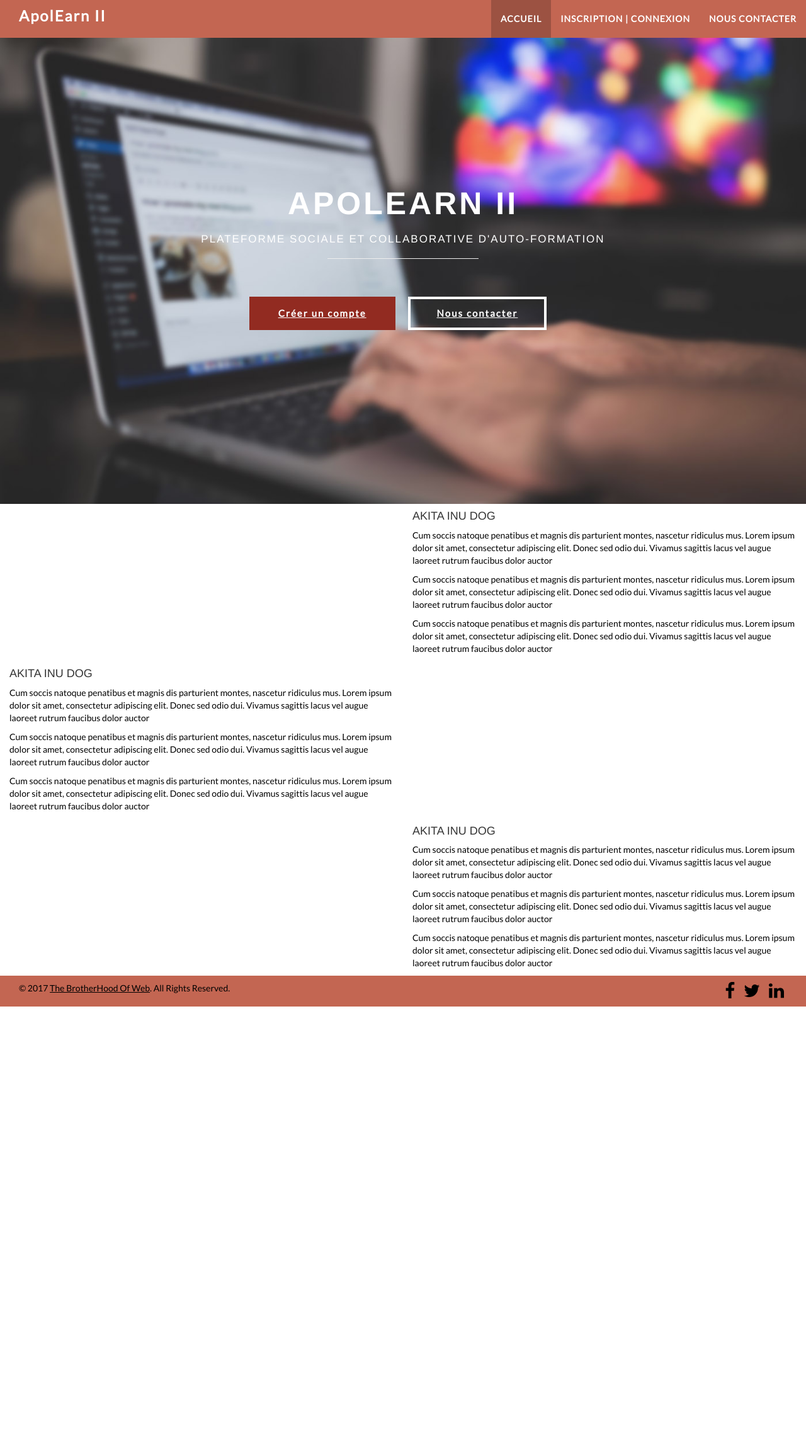
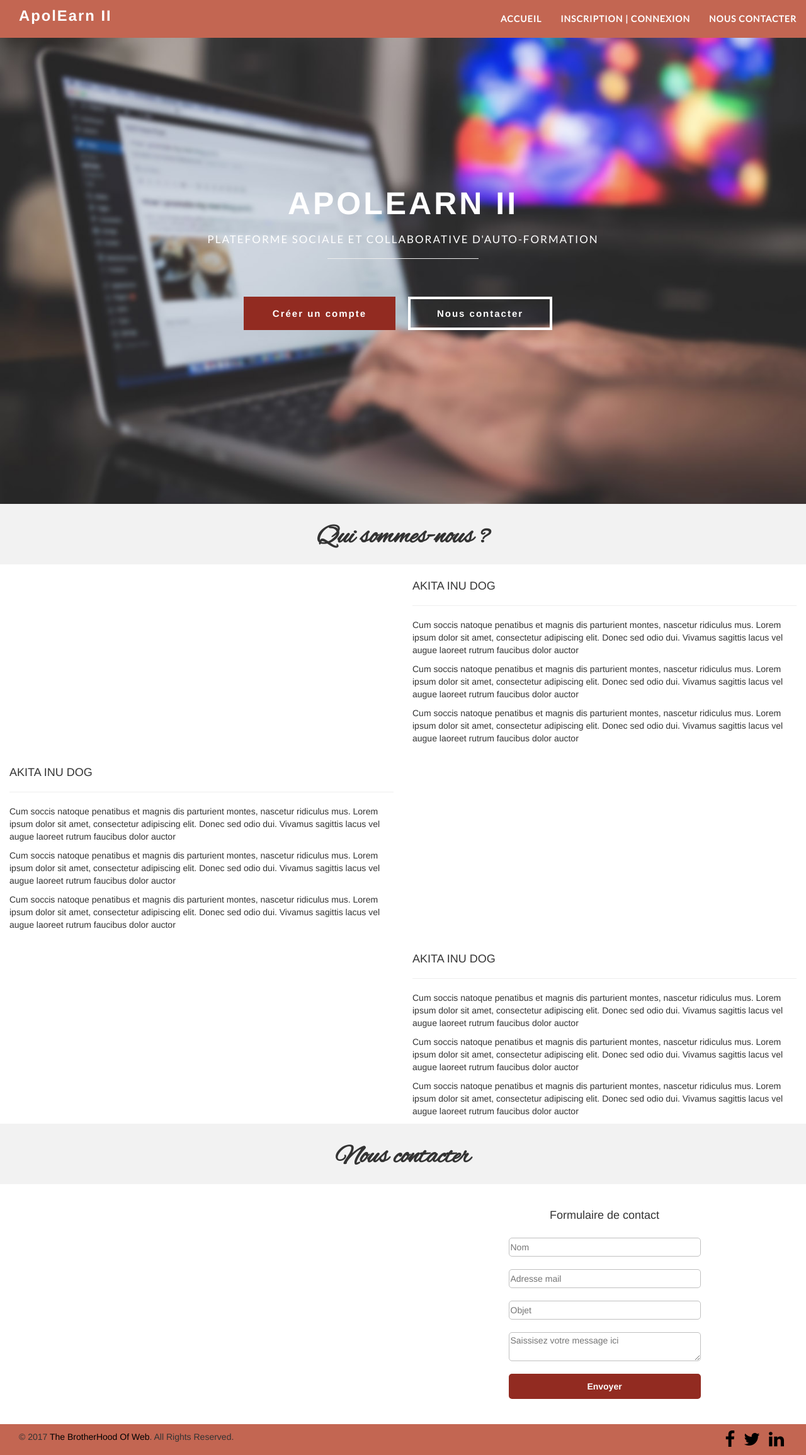
Before and after one commit to GLComWeb/The-BrotherHood-Of-Web, a PHP site: page / in a window 1280 px wide. Shown: the whole page at 63% size. Before the commit the page ends 1598 px from the top, so only its background shows below. Run offline with PHP 8.4, Linux system fonts and the light colour scheme; some libraries are stand-ins or nearby versions.

Commit message:
Modif du 15/06/2017

```diff
--- a/index.html
+++ b/index.html
@@ -53,9 +53,7 @@
 					<!-- Collect the nav links, forms, and other content for toggling -->
 					<div class="collapse navbar-collapse" id="bs-example-navbar-collapse-1">
 						<ul class="nav navbar-nav navbar-right">
-							<li class="active">
-								<a href="#">Accueil <span class="sr-only">(current)</span></a>
-							</li>
+							<li><a href="#">Accueil <span class="sr-only">(current)</span></a></li>
 							<li><a href="#">Inscription | Connexion</a></li>
 							<li><a href="#">Nous Contacter</a></li>
 						</ul>
@@ -82,21 +80,29 @@
 			<!-- ./..row -->
 			<!-- SECTION 2 -->
 			<section class="row">
+				<div class="col-xs-12 aboutUs">
+					<h2>Qui sommes-nous ?</h2>
+				</div> <!-- ./..col-xs-12 -->
+				<div class="col-xs-12">
+					<div class="row section2">
 						<div class="col-xs-12 col-sm-6">
 
 						</div> <!-- ./..col-xs-12 col-sm-6 -->
 						<div class="col-xs-12 col-sm-6">
-					<h4>AKITA INU DOG</h3>
+							<h4>AKITA INU DOG</h4>
+							<hr/>
 							<p>Cum soccis natoque penatibus et magnis dis parturient montes, nascetur ridiculus mus. Lorem ipsum dolor sit amet, consectetur adipiscing elit. Donec sed odio dui. Vivamus sagittis lacus vel augue laoreet rutrum faucibus dolor auctor</p>
 							<p>Cum soccis natoque penatibus et magnis dis parturient montes, nascetur ridiculus mus. Lorem ipsum dolor sit amet, consectetur adipiscing elit. Donec sed odio dui. Vivamus sagittis lacus vel augue laoreet rutrum faucibus dolor auctor</p>
 							<p>Cum soccis natoque penatibus et magnis dis parturient montes, nascetur ridiculus mus. Lorem ipsum dolor sit amet, consectetur adipiscing elit. Donec sed odio dui. Vivamus sagittis lacus vel augue laoreet rutrum faucibus dolor auctor</p>
 						</div> <!-- ./..col-xs-12 col-sm-6 -->
-			</section>
-			<!-- ./..row -->
+					</div>  <!-- ./..row -->
+				</div> <!-- ./..col-xs-12 -->
+			</section> <!-- ./..row -->
 			<!-- SECTION 3 -->
 			<section class="row">
 				<div class="col-xs-12 col-sm-6">
-					<h4>AKITA INU DOG</h3>
+					<h4>AKITA INU DOG</h4>
+					<hr/>
 					<p>Cum soccis natoque penatibus et magnis dis parturient montes, nascetur ridiculus mus. Lorem ipsum dolor sit amet, consectetur adipiscing elit. Donec sed odio dui. Vivamus sagittis lacus vel augue laoreet rutrum faucibus dolor auctor</p>
 					<p>Cum soccis natoque penatibus et magnis dis parturient montes, nascetur ridiculus mus. Lorem ipsum dolor sit amet, consectetur adipiscing elit. Donec sed odio dui. Vivamus sagittis lacus vel augue laoreet rutrum faucibus dolor auctor</p>
 					<p>Cum soccis natoque penatibus et magnis dis parturient montes, nascetur ridiculus mus. Lorem ipsum dolor sit amet, consectetur adipiscing elit. Donec sed odio dui. Vivamus sagittis lacus vel augue laoreet rutrum faucibus dolor auctor</p>
@@ -112,7 +118,8 @@
 
 				</div> <!-- ./..col-xs-12 col-sm-6 -->
 				<div class="col-xs-12 col-sm-6">
-					<h4>AKITA INU DOG</h3>
+					<h4>AKITA INU DOG</h4>
+					<hr/>
 					<p>Cum soccis natoque penatibus et magnis dis parturient montes, nascetur ridiculus mus. Lorem ipsum dolor sit amet, consectetur adipiscing elit. Donec sed odio dui. Vivamus sagittis lacus vel augue laoreet rutrum faucibus dolor auctor</p>
 					<p>Cum soccis natoque penatibus et magnis dis parturient montes, nascetur ridiculus mus. Lorem ipsum dolor sit amet, consectetur adipiscing elit. Donec sed odio dui. Vivamus sagittis lacus vel augue laoreet rutrum faucibus dolor auctor</p>
 					<p>Cum soccis natoque penatibus et magnis dis parturient montes, nascetur ridiculus mus. Lorem ipsum dolor sit amet, consectetur adipiscing elit. Donec sed odio dui. Vivamus sagittis lacus vel augue laoreet rutrum faucibus dolor auctor</p>
@@ -120,8 +127,27 @@
 			</section>
 			<!-- ./..row -->
 			<!-- SECTION 5 -->
-			<section class="row">
+			<section class="row contact">
+				<div class="col-xs-12 aboutUs">
+					<h2>Nous contacter</h2>
+				</div> <!-- ./..col-xs-12 -->
+				<div class="col-xs-12">
+					<div class="row ">
+						<div class="col-xs-12 col-sm-6">
 
+						</div> <!-- ./..col-xs-12 col-sm-6 -->
+						<div class="col-xs-12 col-sm-6 section5">
+							<h4>Formulaire de contact</h4>
+							<form class="form-group">
+								<p><input class="inputLarge" type="text" name="name" id="name" placeholder="Nom"></p>
+								<p><input class="inputLarge" type="email" name="email" id="email" placeholder="Adresse mail"></p>
+								<p><input class="inputLarge" type="text" name="objet" id="objet" placeholder="Objet"></p>
+								<p><textarea class="inputLarge" name="message" placeholder="Saissisez votre message ici"></textarea></p>
+								<input class="button1" type="submit" value="Envoyer"/>
+							</form>
+						</div> <!-- ./..col-xs-12 col-sm-6 -->
+					</div>  <!-- ./..row -->
+				</div> <!-- ./..col-xs-12 -->
 			</section>
 			<!-- ./..row -->
 		</main>
--- a/styles.css
+++ b/styles.css
@@ -9,97 +9,8 @@
     font-family: 'Alex Brush', cursive;
 */
 
-/*-- HEADER --*/
-
-
-html, body{
-	margin:0;
-	padding:0}
-body{
-	background-color:white;
-	margin:0 0 0 0;
-}
-/*h1{
-	font-family: 'Lato', sans-serif;
-	font-size:100%;
-	color:black;
-	background-color:transparent;
-	text-align:left;
-}*/
-h2{
-	font-family: 'Lato', sans-serif;
-	font-size:100%;
-	color:black;
-	background-color:transparent;
-	text-align:left;
-}
-/*h3{
-	font-family: 'Lato', sans-serif;
-	font-size:100%;
-	color:black;
-	background-color:transparent;
-	text-align:left;
-}*/
-p{
-	font-family: 'Lato', sans-serif;
-	font-size:100%;
-	color:black;
-	background-color:transparent;
-	text-align:left;
-	margin-left:0;
-	margin-right:0;
-}
-li{
-	font-family: 'Lato', sans-serif;
-	font-size:100%;
-	color:black;
-	background-color:transparent;
-	text-align:left;
-	margin-left:0;
-	margin-right:0;
-}
-a:link{
-	font-family: 'Lato', sans-serif;
-	font-size:100%;
-	color:black;
-	background-color:transparent;
-	text-decoration:underline;
-}
-a:visited{
-	font-family: 'Lato', sans-serif;
-	font-size:100%;
-	color:black;
-	background-color:transparent;
-	text-decoration:underline;
-}
-a:hover{
-	font-family: 'Lato', sans-serif;
-	font-size:100%;
-	color:black;
-	background-color:transparent;
-	text-decoration:underline;
-}
-a:active, a:focus{
-	font-family: 'Lato', sans-serif;
-	font-size:100%;
-	color:black;
-	background-color:transparent;
-	text-decoration:underline;
-}
-table{
-	border-color:white;
-	border-style:solid;
-	border-width:1px;
-}
-td{
-	font-family: 'Lato', sans-serif;
-	font-size:100%;
-	color:black;
-	text-align:left;
-	background-color:transparent;
-	border-color:white;
-	border-style:solid;
-	border-width:1px;
+h4{
+	padding-top: 15px;
 }
 
 /*-- HEADER --*/
@@ -109,10 +20,10 @@ td{
 }
 
 .navbar-brand{
-	color: #FFFFFF !important;
+	color: #FFFFFF;
 	font-weight: bold;
-	font-size: 1.7em !important;
-	text-decoration: none !important;
+	font-size: 1.7em;
+	text-decoration: none;
 	letter-spacing: 2px;
 }
 
@@ -125,6 +36,7 @@ td{
 	font-weight: 600;
 	padding-top: 20px;
 	padding-bottom: 20px;
+	font-family: 'Lato', sans-serif;
 }
 
 .navbar-right li a:hover{
@@ -168,9 +80,11 @@ td{
   letter-spacing: 4px;
   font-weight: bold;
 }
+
 #home h3 {
   font-size: 17px;
   letter-spacing: 2px;
+  font-family: 'Lato', sans-serif;
 }
 #home hr {
   width: 240px;
@@ -205,7 +119,65 @@ td{
 
 /*-- SECTION 2 --*/
 
+.aboutUs{
+	text-align: center;
+	padding-top: 10px;
+	padding-bottom: 10px;
+	background-color: rgba(0,0,0,0.05);
+}
 
+.aboutUs h2{
+	font-family: 'Alex Brush', cursive;
+	font-size: 3em;
+	font-weight: bold;
+}
+
+/*SECTION 5*/
+
+.section5 h4{
+	text-align: center;
+	padding-top: 30px;
+	padding-bottom: 15px;
+}
+
+.form-group{
+	padding-bottom: 10px;
+}
+
+.form-group p{
+	padding-bottom: 10px;
+}
+
+.inputLarge{
+	width: 50%;
+	min-height: 30px;
+	display: block;
+	border: 1px solid silver;
+	border-radius: 5px;
+	margin: auto;
+}
+
+.button1{
+	display: block;
+	margin: auto;
+	text-align: center;
+	width: 50%;
+	height: 40px;
+	padding-left: 15px;
+	padding-right: 15px;
+	margin-bottom: 15px;
+	font-weight: bold;
+	border : 4px solid #922B21;
+	border-radius: 5px;
+	background-color: #922B21;
+	color: white;
+	transition: all 0.4s ease-in-out;
+}
+
+.button1:hover{
+	color: black;
+	background-color: white;
+}
 
 /*-- FOOTER --*/
 
@@ -221,5 +193,12 @@ footer p{
 footer ul{
 	text-align: right;
 	padding-top: 10px;
+}
 
+footer a{
+	color: black;
 }
+
+footer a:hover{
+	color: white;
+}
```
Lines whose indentation alone changed are shown as unchanged.
